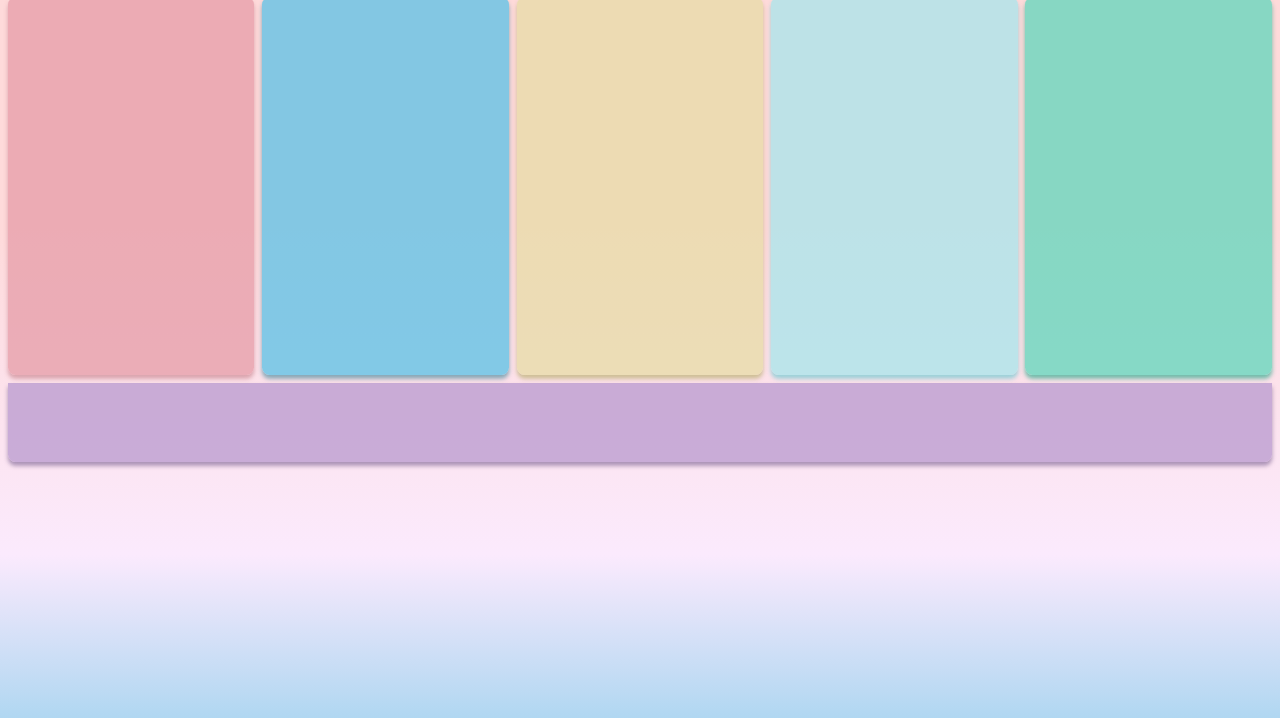
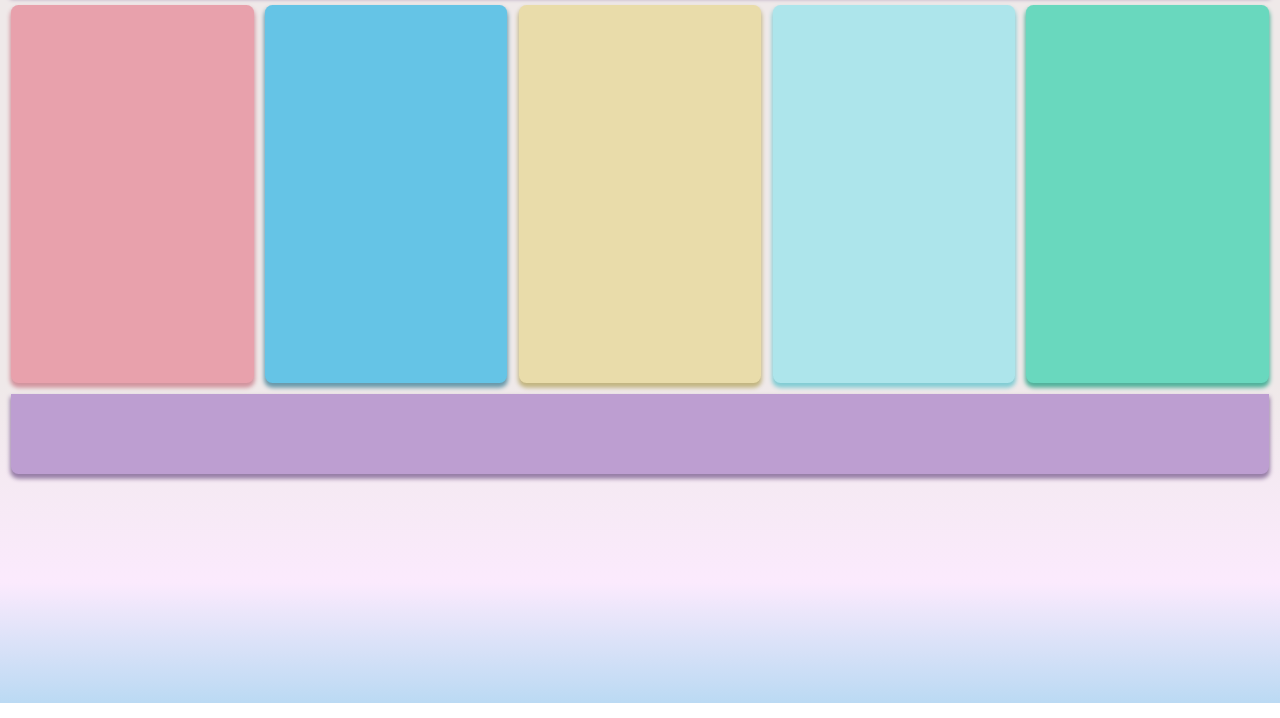
Before and after one commit to DenisDvlp/denisdvlp.github.io, a plain HTML site: page index.html in a window 1280 px wide. Shown: the part 97-815 px from the top of the page. Drawn offline with Linux system fonts and the light colour scheme.

Commit message:
flex-body

```diff
--- a/index.html
+++ b/index.html
@@ -7,7 +7,7 @@
   <title>C++ blog</title>
   <style>
 :root {
-  --color-alpha: 0.8;
+  --color-alpha: 1.0;
 
   --color-purple: rgba(189, 158, 209, var(--color-alpha));
   --color-purple-shadow: rgba(150, 125, 166, var(--color-alpha));
@@ -27,21 +27,27 @@
   --color-turquoise: rgba(173, 229, 235, var(--color-alpha));
   --color-turquoise-shadow: rgba(130, 204, 211, var(--color-alpha));
 
-  --shadow-size: 0mm 1mm 1.25mm 0mm;
+  --shadow-size: 0mm 1mm 1.25mm 0.25mm;
 }
 body {
-  margin: 2mm;
-  background: linear-gradient(#FEDADA 40%, #FBEAFD 80%, #65C4E6 120%);
+  margin: 0;
+  padding: 3mm;
+  background: linear-gradient(#EFE9E9 60%, #FBEAFD 85%, #65C4E6 120%);
   height: 100vh;
   min-width: 100mm;
+  box-sizing: border-box;
+}
+.flex-body {
+  display: flex;
+  flex-direction: column;
+  gap: 3mm;
 }
 header {
-  margin-bottom: 2mm;
   background-color: var(--color-purple);
   height: 21mm;
   box-shadow: var(--shadow-size) var(--color-purple-shadow);
   border-radius: 2mm 2mm 0mm 0mm;
-  box-sizing: border-box;
+  backdrop-filter: blur(1mm);
 }
 .title-text {
   margin: 0;
@@ -61,18 +67,14 @@ header {
   text-shadow: 0mm 0mm 0.5mm black;
 }
 .content {
-  margin-bottom: 2mm;
   display: flex;
-}
-.content {
-  margin-bottom: 2mm;
-  display: flex;
-  gap: 2mm;
+  gap: 3mm;
 }
 .tile {
   height: 100mm;
-  width: 30%;
+  width: 100%;
   border-radius: 2mm;
+  backdrop-filter: blur(1mm);
 }
 .menu {
   box-shadow: var(--shadow-size) var(--color-pink-shadow);
@@ -99,12 +101,13 @@ footer {
   height: 21mm;
   box-shadow: var(--shadow-size) var(--color-purple-shadow);
   border-radius: 0mm 0mm 2mm 2mm;
-  box-sizing: border-box;
+  backdrop-filter: blur(1mm);
 }
   </style>
 </head>
 <body>
 
+<div class="flex-body">
   <header>
     <p class="title-text">Weird C++</p>
   </header>
@@ -115,8 +118,8 @@ footer {
     <div class="tile content3"></div>
     <div class="tile content4"></div>
   </div>
-
   <footer></footer>
+</div>
 
 </body>
 </html>
```
Lines whose indentation alone changed are shown as unchanged.
